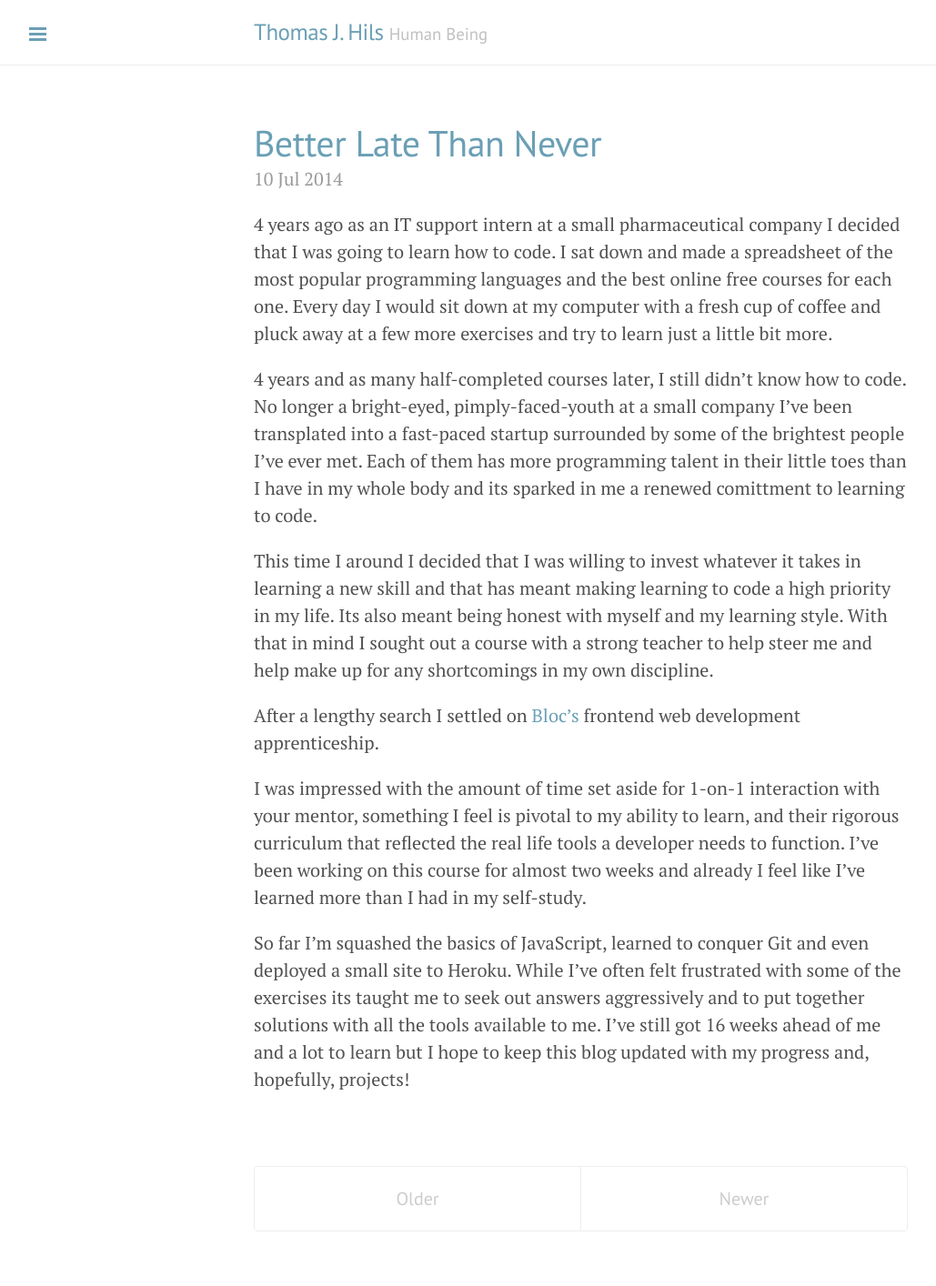
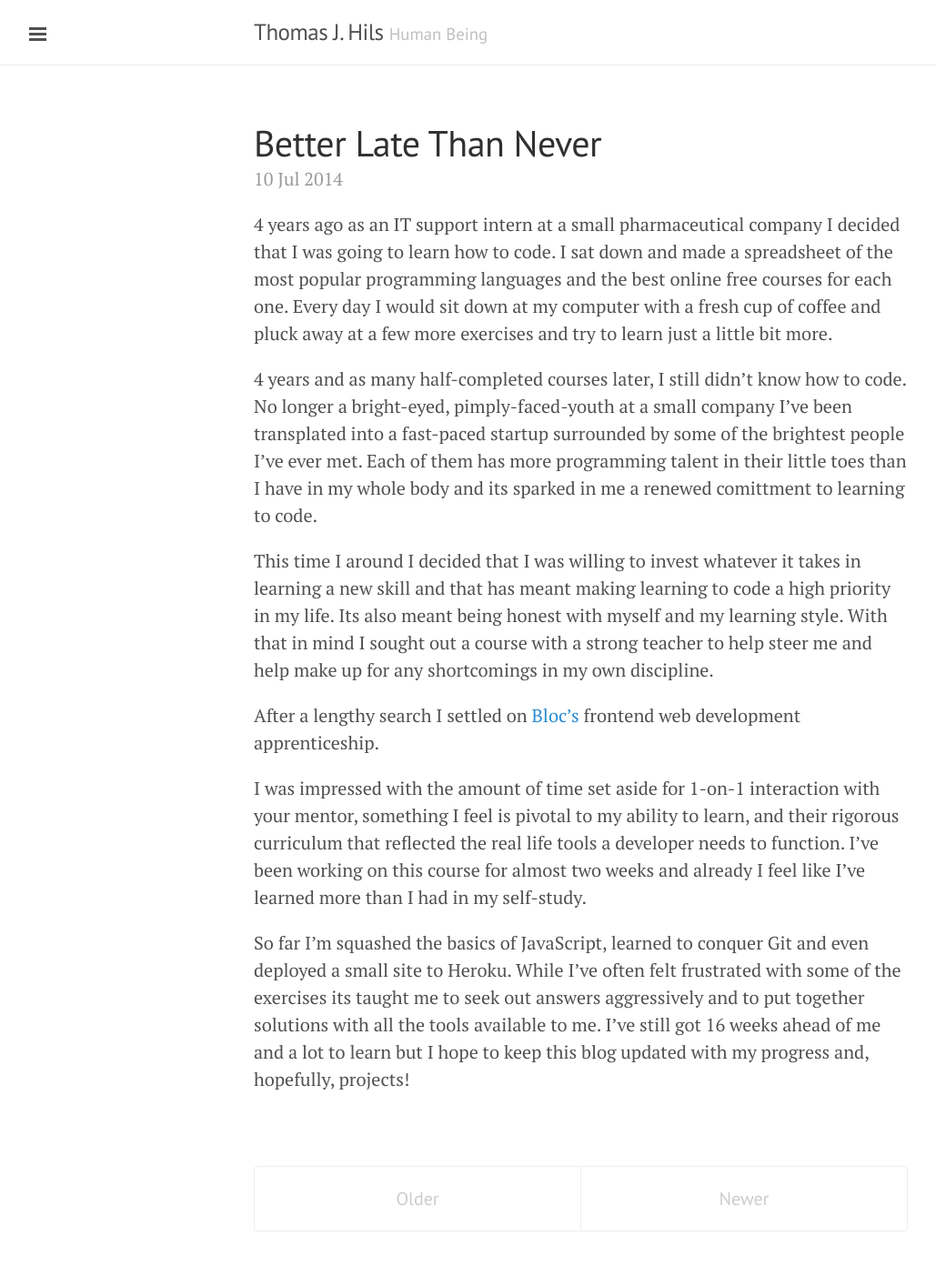
Before and after one commit to tjhils/oldblog, a Jekyll site: the page built from index.html, in a window 1280 px wide. Shown: the whole page at 91% size, without its empty margins (1-1030 px from the left). Built offline with Jekyll 4.4.1, drawn with Linux system fonts in a browser that asks for light colours; Markdown is read by kramdown in place of the engine named in the settings; the list of posts is cut into pages by our own code.

Commit message:
changed layout back

```diff
--- a/_layouts/default.html
+++ b/_layouts/default.html
@@ -3,7 +3,7 @@
 
   {% include head.html %}
 
-  <body class="theme-base-0d">
+  <body>
 
     {% include sidebar.html %}
 
```
